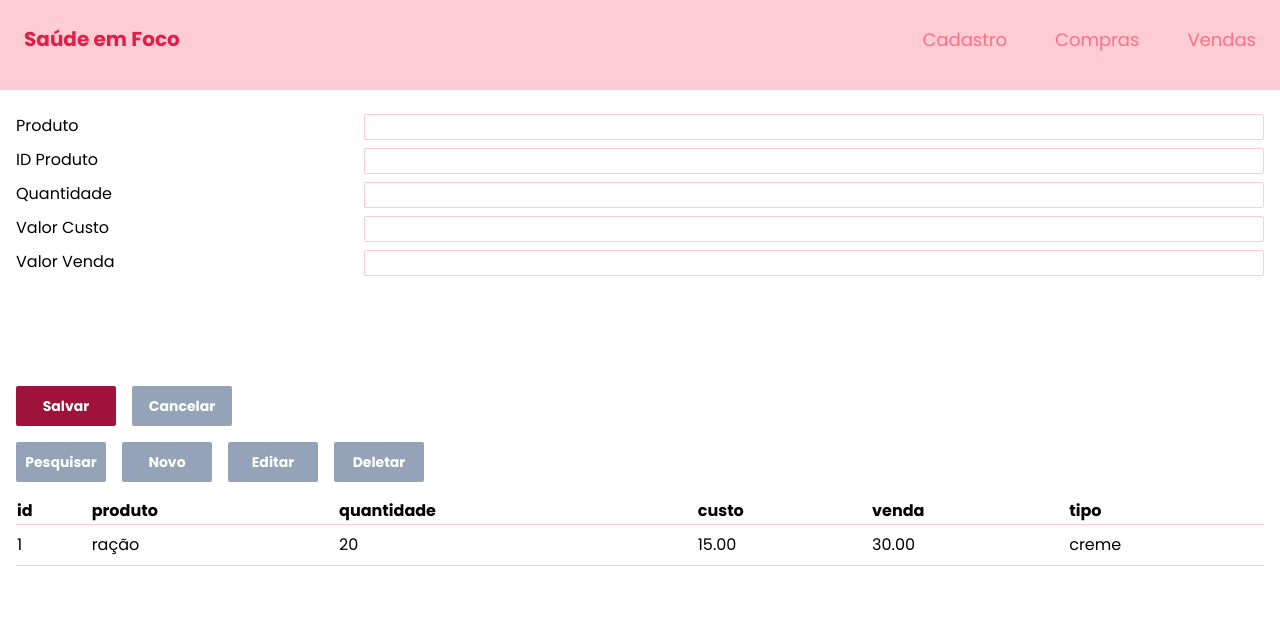
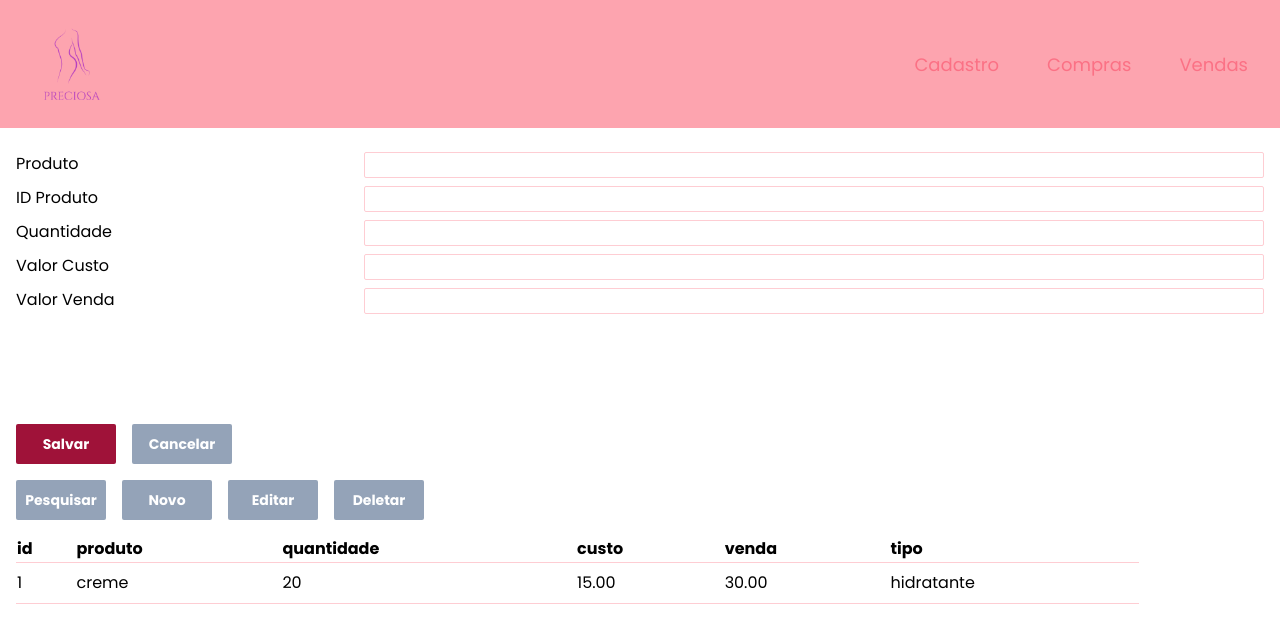
Before and after one commit to brunonascimentoo/clinicaEstetica, a React (Vite) app in the folder clinica-estetica/: page /cadastro in a window 1280 px wide. Shown: the top 628 px of the page. Built offline with nearby package versions, Linux system fonts and the light colour scheme.

Commit message:
logo, tabela, cor do navbar

```diff
--- a/clinica-estetica/src/App.jsx
+++ b/clinica-estetica/src/App.jsx
@@ -13,7 +13,7 @@ export function App() {
       </nav>
       <section>
         <Routes>
-          <Route path='/' element={<Home />} />
+          <Route index element={<Home />} />
         </Routes>
       </section>
       <main>
--- a/clinica-estetica/src/components/Navbar/index.jsx
+++ b/clinica-estetica/src/components/Navbar/index.jsx
@@ -1,13 +1,14 @@
 import { Link } from "react-router-dom"
+import logo from '../../assets/images/logo.png'
 
 export function Navbar() {
 
   return (
-    <div className="py-6 w-full h-[90px] bg-rose-200">
+    <div className="py-6 w-full px-2 bg-rose-300">
       <div className="min-[320px]:flex min-[320px]:flex-col min-[320px]:items-center min-[320px]:justify-center min-[1024px]:items-center min-[1024px]:flex-row min-[1024px]:justify-between px-6">
         <div>
           <Link to={"/"}>
-            <h1 className="whitespace-nowrap text-lg font-bold text-rose-600 cursor-pointer">Saúde em Foco</h1>
+            <img className="w-20" src={logo} />
           </Link>
         </div>
         <div className="">
--- a/clinica-estetica/src/pages/Cadastro/index.jsx
+++ b/clinica-estetica/src/pages/Cadastro/index.jsx
@@ -2,7 +2,7 @@ export function Cadastro() {
   return (
     <>
       <div className="p-4">
-        <div className="w-full h-[55vh] min-[1016px]:h-[55vh] min-[1036px]:h-[45vh] min-[1052px]:h-[35vh]">
+        <div className="w-full h-[55vh] min-[1016px]:h-[45vh] min-[1036px]:h-[40vh] min-[1052px]:h-[35vh]">
           <form className="flex flex-col" action="#">
             <div className="">
               <div className="flex flex-wrap min-[640px]:justify-between">
@@ -28,7 +28,7 @@ export function Cadastro() {
             </div>
           </form>
         </div>
-        <div className="w-full h-[45vh] ">
+        <div className="w-full h-auto overflow-auto">
           <div className="flex gap-4">
             <button className="outline-none w-[100px] h-10 bg-rose-800 rounded-sm text-white text-[12px] font-bold min-[640px]:text-[14px]">Salvar</button>
             <button className="outline-none w-[100px] h-10 bg-gray-300 rounded-sm text-white text-[12px] font-bold min-[640px]:text-[14px]">Cancelar</button>
@@ -40,25 +40,25 @@ export function Cadastro() {
             <button className="outline-none w-[90px] h-10 bg-gray-300 rounded-sm text-white p-1 text-[12px] font-bold min-[640px]:text-[14px]">Deletar</button>
           </div>
           <div>
-            <table className="border-collapse m-0 p-0 w-full justify-between">
+            <table className="border-collapse m-0 p-0 w-full max-w-[90%] justify-between">
               <thead className="text-left font-bold">
                 <tr className="text-left border-b border-solid border-rose-200">
                   <th className="pr-1">id</th>
-                  <th >produto</th>
-                  <th >quantidade</th>
-                  <th >custo</th>
-                  <th >venda</th>
-                  <th >tipo</th>
+                  <th className="pr-1">produto</th>
+                  <th className="pr-1">quantidade</th>
+                  <th className="pr-1">custo</th>
+                  <th className="pr-1">venda</th>
+                  <th className="pr-1">tipo</th>
                 </tr>
               </thead>
               <tbody className="border-b border-solid border-rose-200">
                 <tr className="text-left ">
                   <td className="py-2">1</td>
-                  <td className="py-2">ração</td>
+                  <td className="py-2">creme</td>
                   <td className="py-2">20</td>
                   <td className="py-2">15.00</td>
                   <td className="py-2">30.00</td>
-                  <td className="py-2">creme</td>
+                  <td className="py-2">hidratante</td>
                 </tr>
               </tbody>
             </table>
--- a/clinica-estetica/src/pages/Home/index.jsx
+++ b/clinica-estetica/src/pages/Home/index.jsx
@@ -4,7 +4,7 @@ import woman from '../../assets/images/woman.png'
 export function Home() {
   return (
     <>
-      <div className="flex justify-center w-full h-screen h-[calc(100vh-90px)] bg-gray-50 overflow-hidden">
+      <div className="flex justify-center w-full h-screen h-[calc(100vh-90px)] bg-gray-50">
         <div className="flex flex-col justify-between min-[1024px]:flex-row min-[1024px]:justify-end pt-[100px]">
           <div className="flex flex-col items-center justify-center text-md font-bold text-rose-400">
             <h2 className="min-[320px]:text-6xl min-[640px]:text-8xl min-[1024px]:text-10xl min-[1280px]:text-12xl min-[1280px]:mb-1000px" >Bem-vinda!</h2>
```
Also changed, not shown: clinica-estetica/src/assets/images/logo.png (added).
